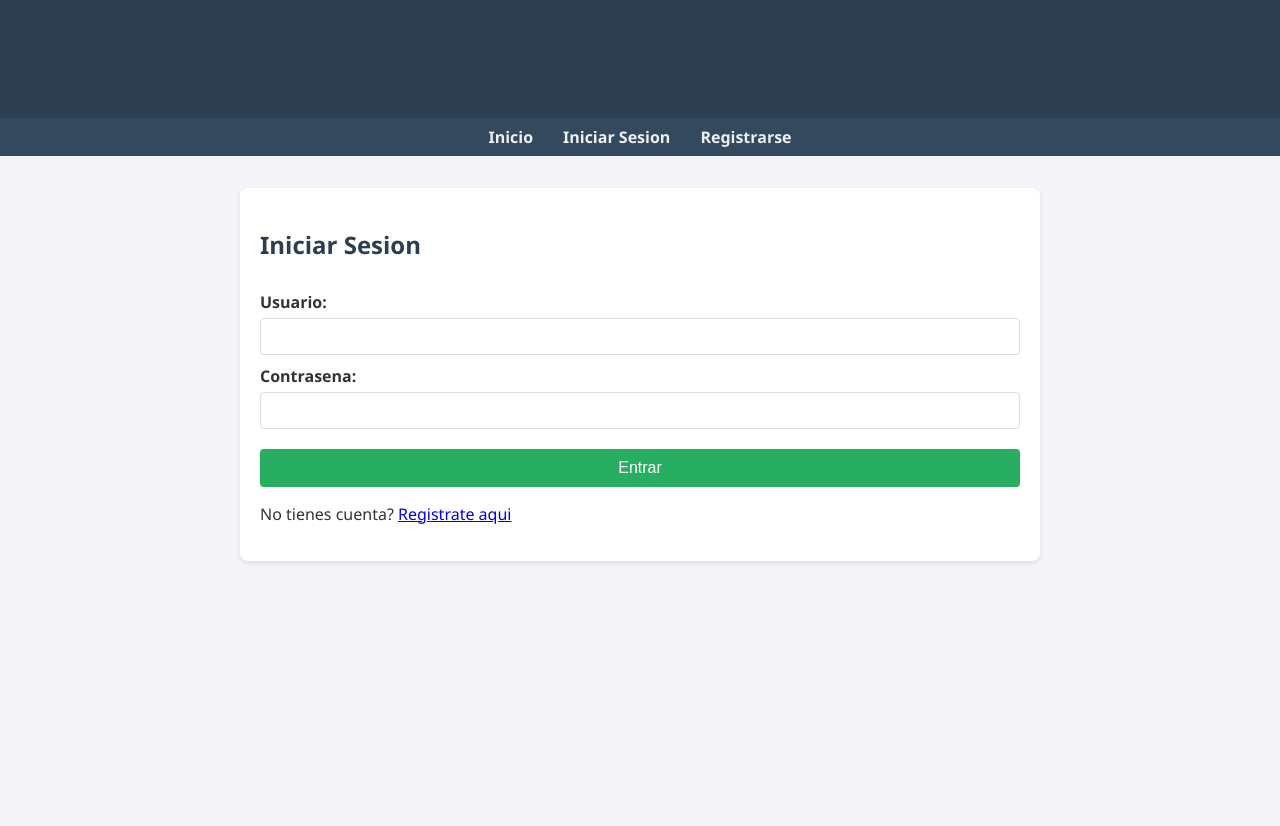
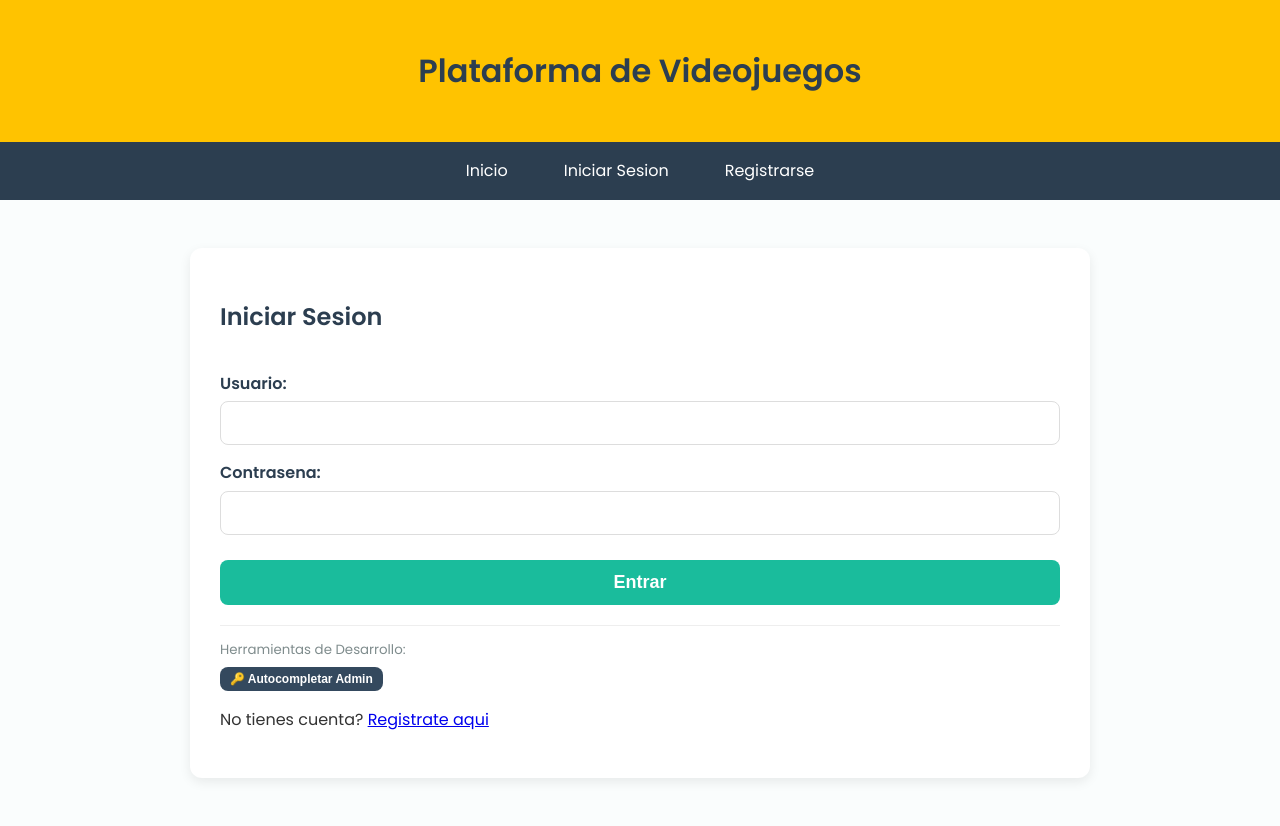
Before and after one commit to JAGR1792/Sistema-de-videojuegos, a Flask app: page /login in a window 1280 px wide. Before the commit the page ends 563 px from the top, so only its background shows below. Run offline with Flask 3, Linux system fonts and the light colour scheme.

Commit message:
mejorando

```diff
--- a/app.py
+++ b/app.py
@@ -23,11 +23,19 @@ plataforma.agregar_observer(SistemaAnalisis())
 # Crear tablas al inicio
 with app.app_context():
     db.create_all()
-    # Crear admin por defecto si no existe
-    if not User.query.filter_by(username='admin').first():
-        hashed_password = generate_password_hash('123')
+
+    # Gestionar usuario admin
+    admin_user = User.query.filter_by(username='admin').first()
+    hashed_password = generate_password_hash('123')
+
+    if not admin_user:
+        # Crear si no existe
         admin = User(username='admin', password=hashed_password, role='admin', elo=9999)
         db.session.add(admin)
+        db.session.commit()
+    else:
+        # Actualizar password si ya existe (para arreglar problemas de migracion de texto plano a hash)
+        admin_user.password = hashed_password
         db.session.commit()
 
 # Decorador para requerir login
--- a/static/css/style.css
+++ b/static/css/style.css
@@ -1,52 +1,95 @@
+/* Importar una fuente moderna (Poppins) */
+@import url('https://fonts.googleapis.com/css2?family=Poppins:wght@300;400;600;700&display=swap');
+
+/* Colores de la paleta */
+:root {
+    --primary-yellow: #FFC300; /* Amarillo Bonito */
+    --secondary-dark: #2c3e50; /* Oscuro para texto y headers */
+    --background-light: #FAFDFD; /* Fondo blanco roto suave */
+    --accent-mint: #1abc9c; /* Verde Menta para botones/acento */
+    --text-color: #333;
+    --card-shadow: 0 4px 12px rgba(0,0,0,0.08); /* Sombra suave */
+    --input-focus: 0 0 0 2px rgba(255, 195, 0, 0.4); /* Sombra de foco para inputs */
+}
+
 body {
-    font-family: 'Segoe UI', Tahoma, Geneva, Verdana, sans-serif;
-    background-color: #f4f4f9;
-    color: #333;
+    font-family: 'Poppins', sans-serif;
+    background-color: var(--background-light);
+    color: var(--text-color);
     margin: 0;
     padding: 0;
+    line-height: 1.6;
 }
 
 header {
-    background-color: #2c3e50;
-    color: #ecf0f1;
-    padding: 1rem 0;
+    background-color: var(--primary-yellow); /* Utiliza el amarillo bonito */
+    color: var(--secondary-dark); /* Texto oscuro para buen contraste */
+    padding: 1.5rem 0;
     text-align: center;
+    box-shadow: 0 2px 4px rgba(0,0,0,0.1);
 }
 
 nav {
     display: flex;
     justify-content: center;
-    background-color: #34495e;
-    padding: 0.5rem;
+    background-color: var(--secondary-dark);
+    padding: 0.75rem 0;
 }
 
 nav a {
-    color: #ecf0f1;
+    color: white;
     text-decoration: none;
-    margin: 0 15px;
-    font-weight: bold;
+    margin: 0 20px;
+    font-weight: 500; /* Ligeramente más grueso */
+    padding: 0.25rem 0.5rem;
+    position: relative;
+    transition: color 0.3s ease;
 }
 
 nav a:hover {
-    color: #3498db;
+    color: var(--primary-yellow); /* Cambio de color al hacer hover */
+}
+
+/* Indicador de hover moderno */
+nav a::after {
+    content: '';
+    position: absolute;
+    width: 0;
+    height: 3px;
+    bottom: -5px;
+    left: 50%;
+    transform: translateX(-50%);
+    background-color: var(--primary-yellow);
+    transition: width 0.3s ease;
+}
+
+nav a:hover::after {
+    width: 100%;
 }
 
 .container {
-    max-width: 800px;
-    margin: 2rem auto;
-    padding: 0 20px;
+    max-width: 900px; /* Un poco más ancho */
+    margin: 3rem auto;
+    padding: 0 25px;
 }
 
 .card {
     background: white;
-    border-radius: 8px;
-    box-shadow: 0 2px 5px rgba(0,0,0,0.1);
-    padding: 20px;
-    margin-bottom: 20px;
+    border-radius: 12px; /* Más redondeado */
+    box-shadow: var(--card-shadow); /* Sombra suave */
+    padding: 30px;
+    margin-bottom: 30px;
+    transition: transform 0.3s ease, box-shadow 0.3s ease;
+}
+
+.card:hover {
+    transform: translateY(-3px); /* Efecto 3D sutil al pasar el ratón */
+    box-shadow: 0 6px 18px rgba(0,0,0,0.1);
 }
 
 h1, h2 {
-    color: #2c3e50;
+    color: var(--secondary-dark);
+    font-weight: 600;
 }
 
 form {
@@ -55,50 +98,78 @@ form {
 }
 
 label {
-    margin-top: 10px;
-    font-weight: bold;
+    margin-top: 15px;
+    font-weight: 600;
+    color: var(--secondary-dark);
+    margin-bottom: 5px;
 }
 
-input, select, button {
-    padding: 10px;
-    margin-top: 5px;
+input, select {
+    padding: 12px;
     border: 1px solid #ddd;
-    border-radius: 4px;
+    border-radius: 8px; /* Redondeado */
+    font-size: 16px;
+    transition: border-color 0.3s ease, box-shadow 0.3s ease;
+}
+
+input:focus, select:focus {
+    border-color: var(--primary-yellow);
+    outline: none;
+    box-shadow: var(--input-focus);
 }
 
 button {
-    background-color: #27ae60;
+    background-color: var(--accent-mint); /* Verde menta para contraste moderno */
     color: white;
     border: none;
     cursor: pointer;
-    margin-top: 20px;
-    font-size: 16px;
+    margin-top: 25px;
+    font-size: 18px;
+    font-weight: 600;
+    padding: 12px 20px;
+    border-radius: 8px;
+    transition: background-color 0.3s ease, transform 0.1s ease;
 }
 
 button:hover {
-    background-color: #2ecc71;
+    background-color: #16a085; /* Un tono más oscuro de menta */
+    transform: translateY(-1px);
 }
 
 table {
     width: 100%;
-    border-collapse: collapse;
-    margin-top: 20px;
+    border-collapse: separate; /* Permite border-radius en celdas */
+    border-spacing: 0;
+    margin-top: 25px;
+    border-radius: 8px; /* Bordes redondeados en la tabla */
+    overflow: hidden; /* Asegura que los bordes redondeados se muestren */
+    box-shadow: var(--card-shadow);
 }
 
 th, td {
     text-align: left;
-    padding: 12px;
-    border-bottom: 1px solid #ddd;
+    padding: 15px;
+    border-bottom: 1px solid #eee; /* Línea más sutil */
 }
 
 th {
-    background-color: #f2f2f2;
+    background-color: #f7f7f7;
+    color: var(--secondary-dark);
+    font-weight: 600;
+}
+
+/* Quitar el borde inferior de la última fila */
+tr:last-child td {
+    border-bottom: none;
 }
 
 .result-box {
-    background-color: #e8f6f3;
-    border: 1px solid #a2d9ce;
-    padding: 15px;
-    margin-top: 20px;
-    border-radius: 4px;
+    background-color: #fff9e6; /* Fondo amarillo muy claro */
+    border: 1px solid var(--primary-yellow);
+    color: var(--secondary-dark);
+    padding: 20px;
+    margin-top: 25px;
+    border-radius: 8px;
+    font-weight: 500;
+    box-shadow: 0 2px 5px rgba(255, 195, 0, 0.2);
 }
--- a/templates/login.html
+++ b/templates/login.html
@@ -12,6 +12,21 @@
 
         <button type="submit">Entrar</button>
     </form>
+
+    <div style="margin-top: 20px; padding-top: 10px; border-top: 1px solid #eee;">
+        <small style="color: #7f8c8d;">Herramientas de Desarrollo:</small><br>
+        <button type="button" onclick="fillAdmin()" style="background-color: #34495e; font-size: 12px; padding: 5px 10px; margin-top: 5px;">
+            🔑 Autocompletar Admin
+        </button>
+    </div>
+
     <p>No tienes cuenta? <a href="/register">Registrate aqui</a></p>
 </div>
+
+<script>
+    function fillAdmin() {
+        document.getElementById('username').value = 'admin';
+        document.getElementById('password').value = '123';
+    }
+</script>
 {% endblock %}
```
Also changed, not shown: instance/plataforma.db.
